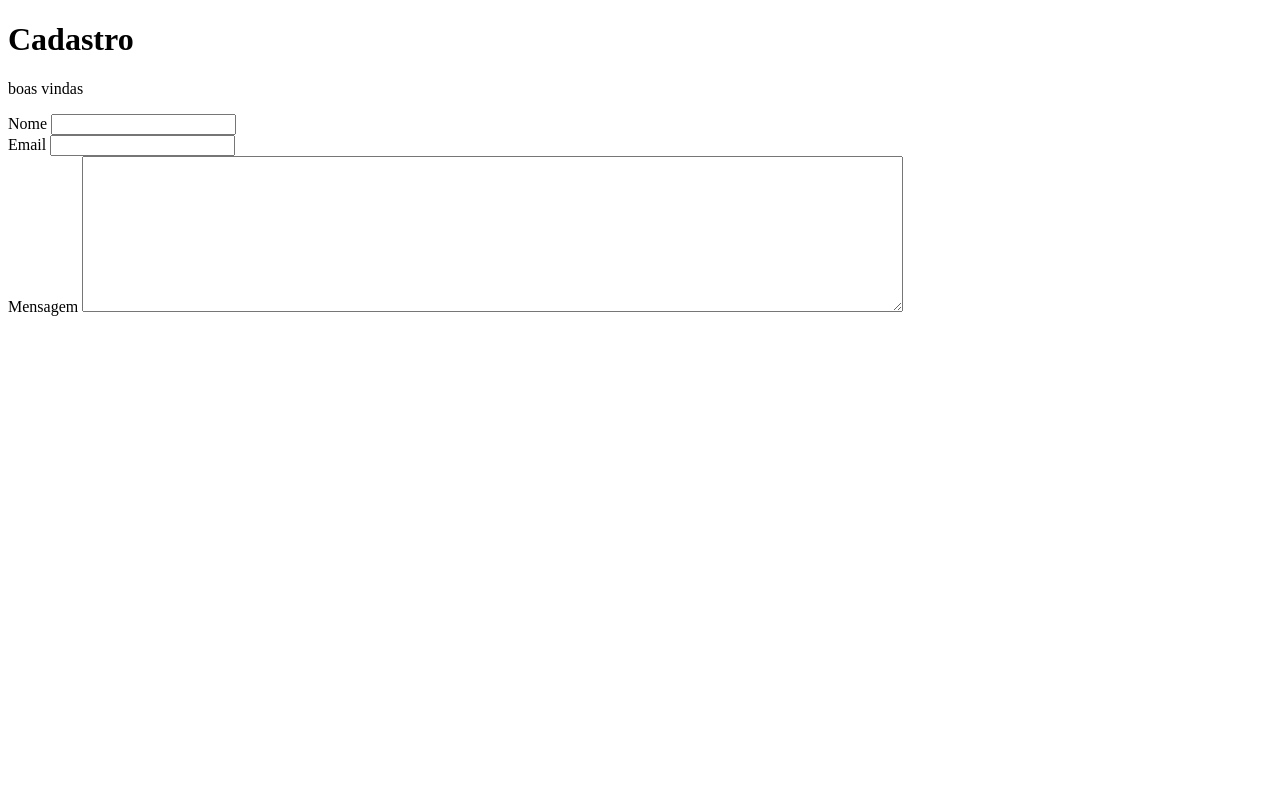
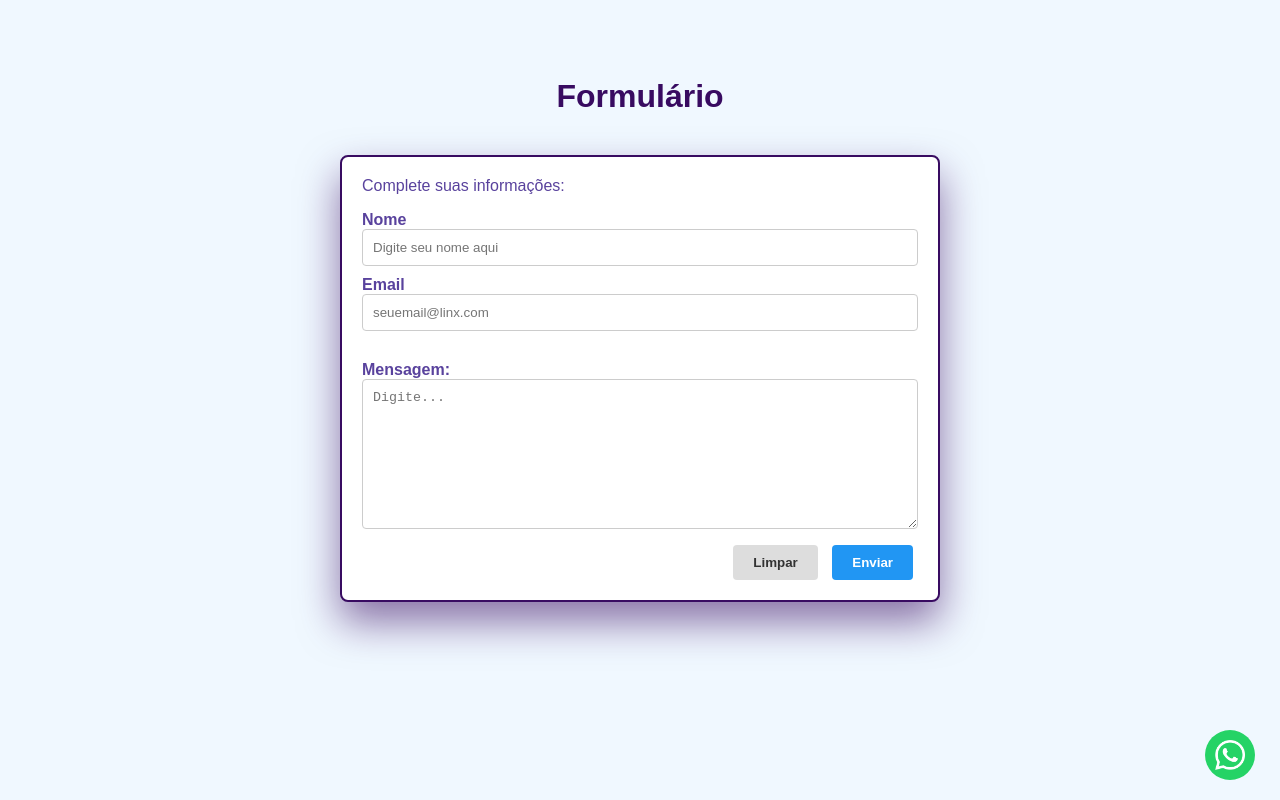
Before and after one commit to LiviaLausch/testelinx, a plain HTML site: page index.html in a window 1280 px wide. Drawn offline with nearby package versions, Linux system fonts and the light colour scheme.

Commit message:
cria formulario

```diff
--- a/index.html
+++ b/index.html
@@ -1,27 +1,61 @@
 <!DOCTYPE html>
-<html lang="en">
+<html lang="pt-br">
 <head>
     <meta charset="UTF-8">
     <meta name="viewport" content="width=device-width, initial-scale=1.0">
+    <link rel="stylesheet" href="style.css">
     <title>Livia</title>
+    <script type="text/javascript" src="https://cdn.jsdelivr.net/npm/@emailjs/browser@4/dist/email.min.js"></script>
 </head>
 <body>
-    <h1>Cadastro</h1>
-    <p>boas vindas</p>
-    <form>
-        <div>
-            <label>Nome</label>
-            <input type="text" nome="nome" id="nome">
-        </div>
-        <div>
-            <label>Email</label>
-            <input type="text" nome="email" id="email">
-        </div>
-        <div>
-            <label>Mensagem</label>
-            <textarea name="mensagem" id="mensagem" cols="100" rows="10"></textarea>
-        </div>
+  <header>
+    <h1 class="titulo">Formulário</h1>
+  </header>
+  <form class="form" id="form">
+    <p class="subtitulo">Complete suas informações:</p>
+    <fieldset class="grupo">
+      <div class="input-box">
+        <label for="campoNome"><strong>Nome</strong></label>
+        <input
+          name="name"
+          type="text" id="campoNome"
+          placeholder="Digite seu nome aqui"
+          title="Por favor, preencha seu nome."
+          required
+        />
+      </div>
+      <div class="input-box">
+        <label for="campoEmail"><strong>Email</strong></label>
+        <input
+          name="email"
+          type="email"
+          id="campoEmail"
+          placeholder="seuemail@linx.com"
+          required
+        />
+      </div>
+    </fieldset>
 
-    </form>
+    <div class="message-box">
+      <label>
+        <strong>Mensagem:</strong>
+      </label>
+      <textarea
+        name="message"
+        id="campoMensagem"
+        placeholder="Digite..."
+      ></textarea>
+    </div>
+
+    <div class="button-box">
+      <button type="reset" class="secondary-color">Limpar</button>
+      <button type="submit">Enviar</button>
+    </div>
+  </form>
+
+  <button class="whatsapp-button" onclick="openWhatsapp()">
+    <img src="whatsapp-logo.png" height="30" width="30" />
+  </button>
 </body>
+<script type="text/javascript" src="script.js"></script>
 </html>
--- /dev/null
+++ b/script.js
@@ -0,0 +1,29 @@
+function initEmailjs() {
+  emailjs.init({
+    publicKey: "ZEQiPgllSdJzLwbgk",
+  });
+};
+
+initEmailjs();
+
+const formElement = document.getElementById("form");
+
+formElement.addEventListener("submit", (event) => {
+  event.preventDefault();
+  sendEmail();
+})
+
+function sendEmail() {
+  emailjs.sendForm("service_vgiqyav", "template_iupr0bp", "#form").then(
+    () => {
+      alert("Formulário enviado com sucesso");
+    },
+    (error) => {
+      console.log("error: ", error);
+    },
+  );
+}
+
+function openWhatsapp() {
+  window.open("https://web.whatsapp.com/send?phone=5551993902096");
+}
--- /dev/null
+++ b/style.css
@@ -0,0 +1,127 @@
+* {
+  margin: 0;
+  padding: 0;
+  box-sizing: border-box;
+}
+
+body {
+  font-family: Arial, sans-serif;
+  background-color: #f4f4f4;
+  margin: 0;
+  padding: 18px;
+  background-color: #F0F8FF;
+  font-size: 1em;
+  color: #59429d;
+}
+
+header {
+  color: #fff;
+  padding: 20px 0;
+  text-align: center;
+}
+
+.titulo {
+  font-family: sans-serif;
+  color: #380B61;
+  font-family: sans-serif;
+  margin-top: 40px;
+  color: #380B61;
+}
+
+
+.subtitulo {
+  font-family: sans-serif;
+  margin-bottom: 16px;
+}
+
+fieldset {
+  border: 0;
+}
+
+.message-box {
+  margin-bottom: 1em;
+  display: flex;
+  flex-direction: column;
+}
+
+.form {
+  border: 2px solid #380b61;
+  display: flex;
+  flex-direction: column;
+  justify-content: center;
+  max-width: 600px;
+  margin-top: 40px;
+  margin: 20px auto;
+  background-color: #fff;
+  padding: 20px;
+  border-radius: 8px;
+  box-shadow: 0 20px 40px #380b6190;
+}
+
+.grupo {
+  margin-bottom: 20px;
+}
+
+.input-box {
+  margin-bottom: 10px;
+}
+
+label {
+  display: block;
+  font-weight: bold;
+}
+
+input[type="text"],
+input[type="email"],
+textarea {
+  width: 100%;
+  padding: 10px;
+  border: 1px solid #ccc;
+  border-radius: 4px;
+}
+
+textarea {
+  height: 150px;
+}
+
+.button-box {
+  text-align: center;
+  align-self: flex-end;
+}
+
+button {
+  font-weight: bold;
+  background-color: #2196f3;
+  color: white;
+  padding: 10px 20px;
+  margin: 0 5px;
+  border: none;
+  border-radius: 4px;
+  cursor: pointer;
+  transition: filter 0.2s;
+}
+
+button:hover {
+  filter: brightness(0.8);
+}
+
+.secondary-color {
+  background-color: #ddd;
+  color: #333;
+}
+
+.whatsapp-button {
+  position: fixed;
+  bottom: 20px;
+  right: 20px;
+  background-color: #25d366;
+  border: none;
+  border-radius: 50%;
+  padding: 10px;
+  cursor: pointer;
+  z-index: 999;
+}
+
+.whatsapp-button img {
+  display: block;
+}
```
Also changed, not shown: whatsapp-logo.png (added).
